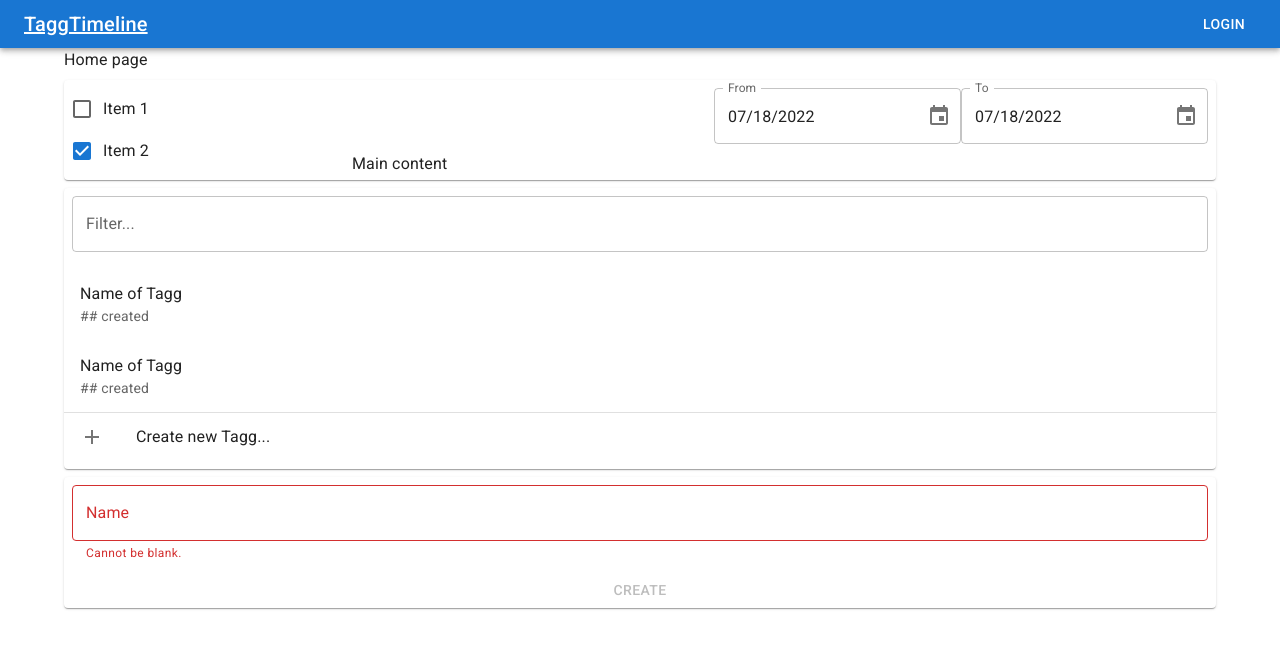
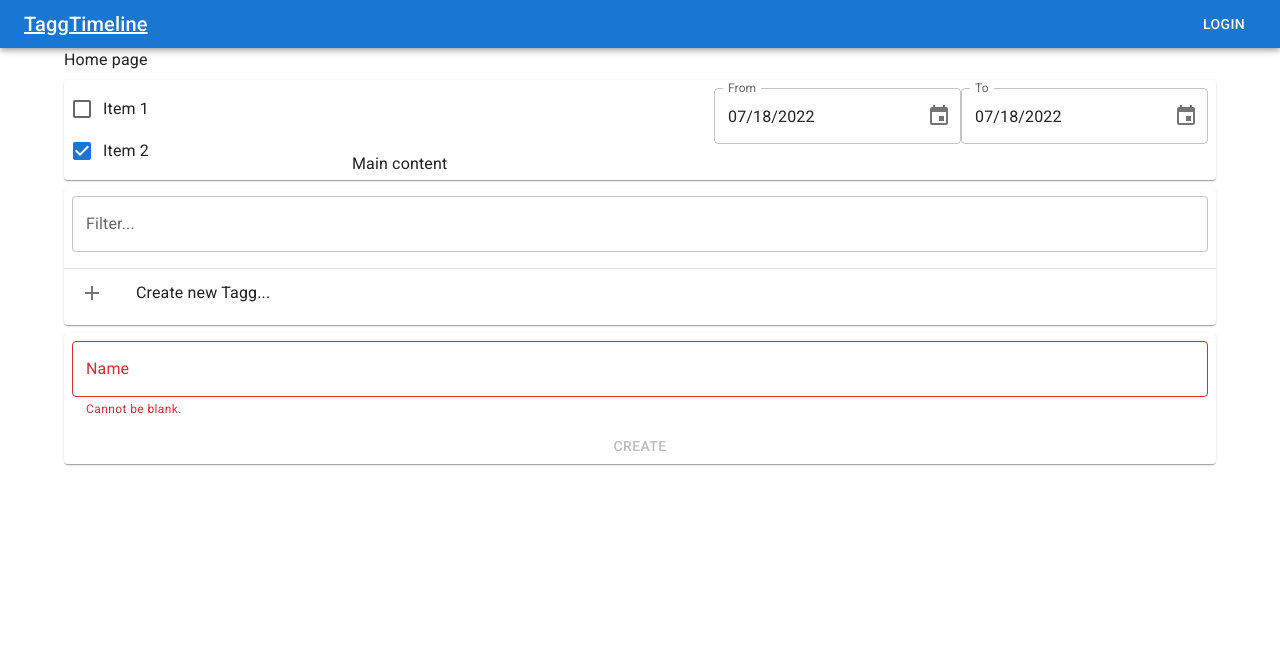
Before and after one commit to Pseudooo/TaggTimeline, a React (Create React App) app in the folder TaggTimeline.WebClient/: page / in a window 1280 px wide. Shown: the top 648 px of the page. Built offline with nearby package versions, Linux system fonts and the light colour scheme.

Commit message:
Now using API context

```diff
--- a/TaggTimeline.WebClient/src/components/forms/CreateTagg.tsx
+++ b/TaggTimeline.WebClient/src/components/forms/CreateTagg.tsx
@@ -2,7 +2,7 @@ import { LoadingButton } from "@mui/lab";
 import { Box, FormControl } from "@mui/material";
 import { FunctionComponent, useEffect, useState } from "react";
 import { Tagg } from "../../api/generated";
-import { createTagg } from "../../api/wrapped";
+import { useAPI } from "../../contexts/API";
 import TextField from "../io/TextField";
 
 export interface CreateTaggFormProps {
@@ -22,6 +22,7 @@ export const CreateTaggForm: FunctionComponent<CreateTaggFormProps> = ({
   const [taggName, setTaggName] = useState(placeholder);
   const [error, setError] = useState("");
   const [loading, setLoading] = useState(false);
+  const { createTagg } = useAPI();
 
   const handleTaggNameChange = (value: string) => {
     setTaggName(value);
--- a/TaggTimeline.WebClient/src/components/forms/CreateTaggInstance.tsx
+++ b/TaggTimeline.WebClient/src/components/forms/CreateTaggInstance.tsx
@@ -8,25 +8,47 @@ import {
   ListItemIcon,
   ListItemText,
 } from "@mui/material";
-import { FunctionComponent, useState } from "react";
+import { FunctionComponent, useEffect, useState } from "react";
+import { Tagg } from "../../api/generated";
+import { useAPI } from "../../contexts/API";
 import TextField from "../io/TextField";
 
-const TaggListItem: FunctionComponent = () => {
+const TaggListItem: FunctionComponent<{ tagg: Tagg }> = ({ tagg }) => {
   return (
     <ListItem disablePadding>
       <ListItemButton>
-        <ListItemText primary="Name of Tagg" secondary="## created" />
+        <ListItemText primary={tagg.key} secondary={tagg.id} />
       </ListItemButton>
     </ListItem>
   );
 };
 
+/**
+ * Form for creating a new Tagg instance
+ */
 export const CreateTaggInstanceForm: FunctionComponent = () => {
   const [searchTerm, setSearchTerm] = useState("");
+  const { taggs } = useAPI();
+  const [filteredTaggs, setFilteredTaggs] = useState<Tagg[]>(taggs ?? []);
 
-  const handleSearchChange = () => {
-    console.log(1);
+  const handleSearchChange = (value: string) => {
+    setSearchTerm(value);
   };
+
+  /**
+   * Update the filtered list of Taggs
+   */
+  useEffect(() => {
+    if (!taggs) {
+      setFilteredTaggs([]);
+    } else {
+      setFilteredTaggs([
+        ...taggs.filter((tagg) =>
+          tagg.key.toLowerCase().includes(searchTerm.toLowerCase())
+        ),
+      ]);
+    }
+  }, [taggs, searchTerm]);
 
   return (
     <>
@@ -38,8 +60,9 @@ export const CreateTaggInstanceForm: FunctionComponent = () => {
         ></TextField>
       </FormControl>
       <List>
-        <TaggListItem />
-        <TaggListItem />
+        {filteredTaggs.map((tagg) => (
+          <TaggListItem tagg={tagg} key={tagg.id} />
+        ))}
         <Divider />
         <ListItem disablePadding>
           <ListItemButton>
```
